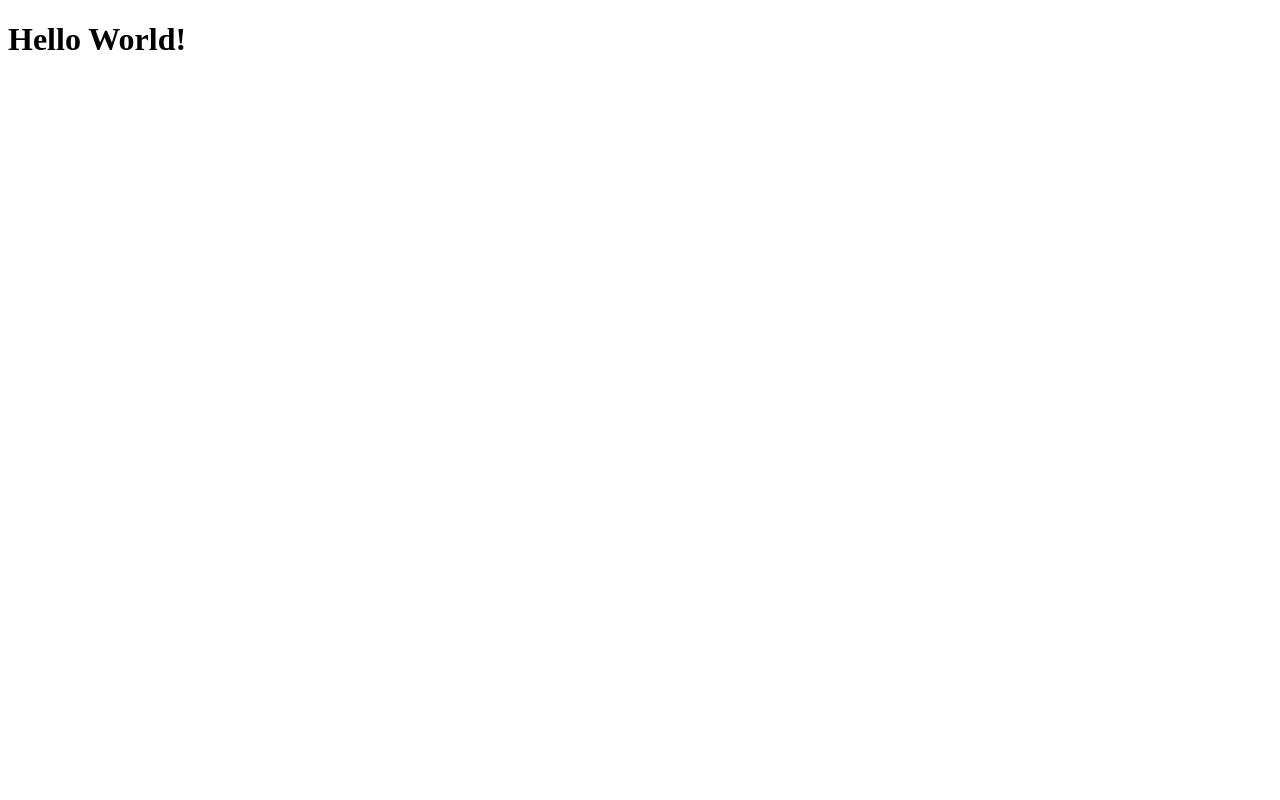
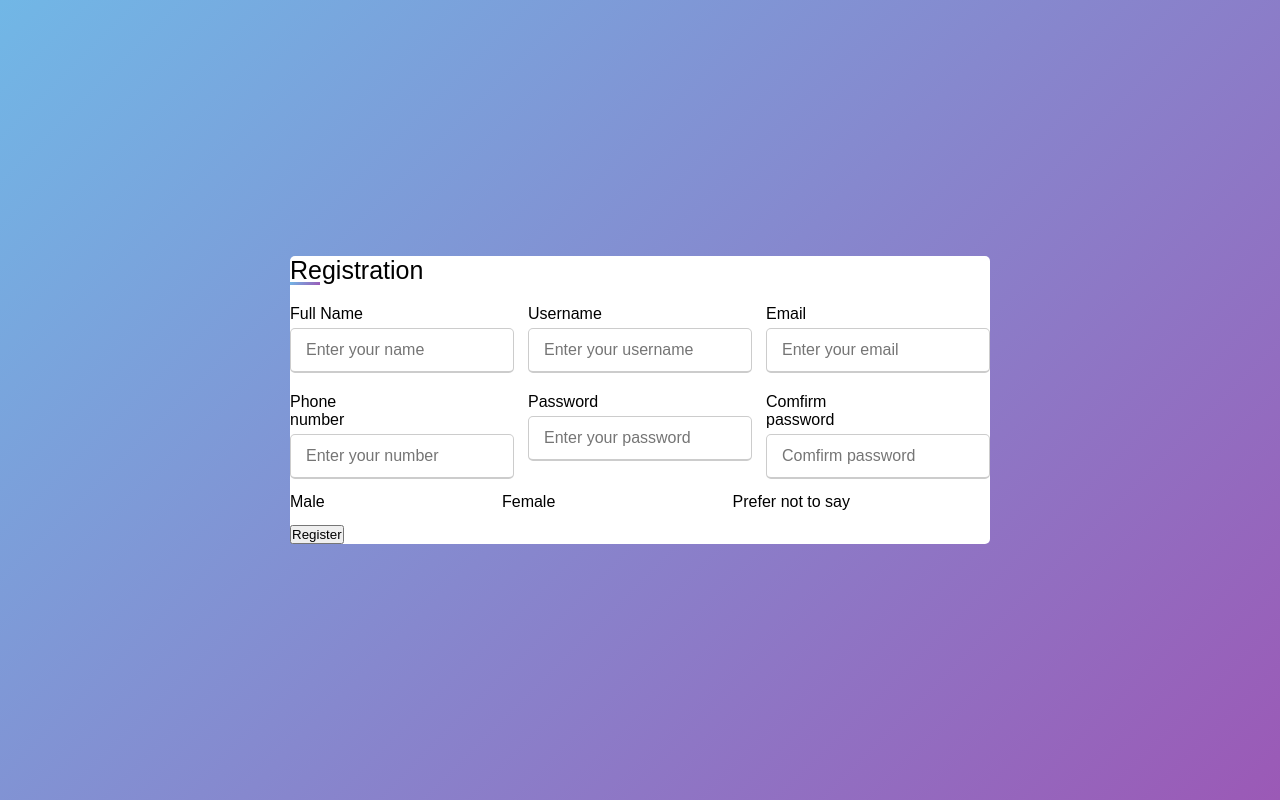
Before and after one commit to BrittRID/Contacts-, a plain HTML site: page user.html in a window 1280 px wide. Drawn offline with Linux system fonts and the light colour scheme.

Commit message:
Contacts

```diff
--- a/canvas.css
+++ b/canvas.css
@@ -63,7 +63,7 @@ h1{
 {
     border: none;
     outline: none;
-    height: 40px;
+    height: 50px;
     background: #fb2525;
     color: #fff;
     font-size: 18px;
--- a/profile.css
+++ b/profile.css
@@ -0,0 +1,100 @@
+@import url('https://fonts.googleapis.com/css2?family=Roboto:wght@500&display=swap');
+*{
+    margin: 0;
+    padding: 0;
+    box-sizing: border-box;
+    font-family: 'Poppins', sans-serif;
+}
+
+body{
+    display: flex;
+    height: 100vh;
+    justify-content: center;
+    align-items: center;
+    padding: 10px;
+    background: linear-gradient(135deg, #71b7e6, #9b59b6) ;
+
+}
+.container {
+     max-width: 700px;
+    width: 100%;
+    background: #fff;
+    padding: 25px 30 px;
+    border-radius: 5px;
+    }
+
+.container .title{
+    font-size: 25px;
+    font-weight: 500;
+    position: relative;
+    }
+
+.container .title::before{
+    content: '';
+    position: absolute;
+     left: 0;
+    bottom: 0;
+    height: 3px;
+    width: 30px;
+    background: linear-gradient(135deg, #71b7e6, #9b59b6) ;
+    }
+
+.container form .user-details{
+    display: flex;
+     flex-wrap: wrap;
+    justify-content: space-between;
+    }
+
+form .user-details .input-box .details{
+    margin: 20px 0 12px 0;
+    width: calc(100% / 2 - 20px);
+    }
+
+
+form .user-details .input-box .details{
+    display: block;
+    font-weight: 500;
+    margin-bottom: 5px;
+    }
+.user-details .input-box input{
+    height:45px;
+    width: 100%;
+    outline: none;
+    border-radius: 5px;
+    border: 1px solid #ccc;
+    padding-left: 15px;
+    font-size: 16px;
+    border-bottom-width: 2px;
+    transition: all 0.3s ease;
+
+    }
+
+.user-details .input-box input:focus
+.user-details .input-box input:valid{
+    border-color: #9b59b6;
+        }
+
+form .gender-details .gender-title{
+    font-size: 20px;
+    font-weight: 500;
+        }
+
+form .gender-details .category{
+    display: flex;
+    width: 80%;
+     margin: 14px 0;
+    justify-content: space-between;
+        }
+
+.gender-details .category label{
+    display: flex;
+    align-items: center;
+        }
+
+.gender-details .category .dot{
+    height: 18px;
+    width: 18px;
+    background: red;
+     border-radius: 50%;
+     margin-right: 10px;
+    }
--- a/user.html
+++ b/user.html
@@ -1,11 +1,62 @@
 <!DOCTYPE html>
-<html>
+<html lang="en" dir="ltr">
   <head>
-    <title>This is a title</title>
+    <meta charset="UTF-8">
+    <title>User Settings Page</title>
+    <link rel="stylesheet" href="profile.css">
+    <meta name="viewport" content="width=device-width, initial-scale=1.0">
   </head>
   <body>
-    <div>
-        <h1>Hello World!</h1>
+    <div class="container">
+      <div class="title">Registration</div>
+      <form action="#">
+        <div class="user-details">
+          <div class="input-box">
+            <span class="details">Full Name</span>
+            <input type="text" placeholder="Enter your name" required>
+          </div>
+          <div class="input-box">
+            <span class="details">Username</span>
+            <input type="text" placeholder="Enter your username" required>
+          </div>
+          <div class="input-box">
+            <span class="details">Email</span>
+            <input type="text" placeholder="Enter your email" required>
+          </div>
+          <div class="input-box">
+            <span class="details">Phone number</span>
+            <input type="text" placeholder="Enter your number" required>
+          </div>
+          <div class="input-box">
+            <span class="details">Password</span>
+            <input type="text" placeholder="Enter your password" required>
+          </div>
+          <div class="input-box">
+            <span class="details">Comfirm password</span>
+            <input type="text" placeholder="Comfirm password" required>
+          </div>
+        </div>
+        <div class="gender-details">
+          <span class="gender-title"></span>
+          <div class="category">
+            <label for="">
+              <span class=""dot one></span>
+              <span class="gender">Male</span>
+            </label>
+            <label for="">
+              <span class=""dot one></span>
+              <span class="gender">Female</span>
+            </label>
+            <label for="">
+              <span class=""dot one></span>
+              <span class="gender">Prefer not to say</span>
+            </label>
+          </div>
+        </div>
+        <div class="button">
+          <input type="submit" value="Register">
+        </div>
+      </form>
     </div>
   </body>
 </html>
```
Also changed, not shown: index.html (+2 -2 lines).
